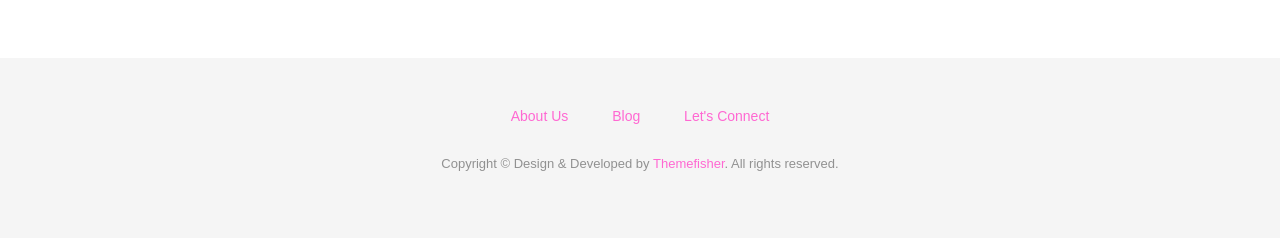
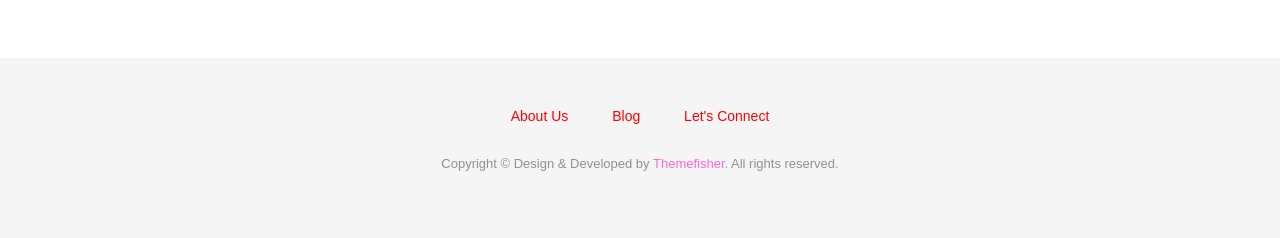
Before and after one commit to meesterkurt/joyofprofessionallearning, a Jekyll site: the page built from contact.md, in a window 1280 px wide. Shown: the part 1033-1271 px from the top of the page. Built offline with Jekyll 4.4.1, drawn with Linux system fonts in a browser that asks for light colours; nearby versions of some CDN libraries.

Commit message:
Update airspace.css

```diff
--- a/css/airspace.css
+++ b/css/airspace.css
@@ -95,7 +95,7 @@
   font-size: 15px;
 }
 header .navbar-default .navbar-nav li a:hover {
-  color: #FF68D2;
+  color: #FF0000;
 }
 /*---------------------------------------------
 					Index Start
@@ -271,7 +271,7 @@
   margin-bottom: 20px;
 }
 #feature .btn-view-works {
-  background: #FF68D2;
+  background: #FF0000;
   color: #fff;
   padding: 10px 20px;
 }
@@ -819,7 +819,7 @@
 }
 footer .footer-manu ul li a {
   display: inline-block;
-  color: #FF68D2;
+  color: #FF0000;
 }
 footer .footer-manu ul li a:hover {
   color: #000;
```
